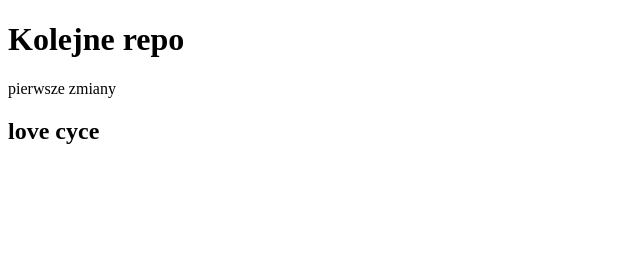
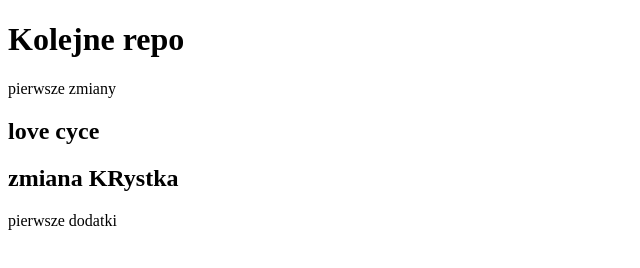
Before and after one commit to 777krystek95/Repo2, a plain HTML site: page index.html in a window 1280 px wide. Shown: the whole page, without its empty margins (0-640 px from the left). Drawn offline with Linux system fonts and the light colour scheme.

Commit message:
pierwszy commit krystka

```diff
--- a/index.html
+++ b/index.html
@@ -11,6 +11,9 @@
     <p>pierwsze zmiany</p>
     <h2>love cyce</h2>
 
+    <h2>zmiana KRystka</h2>
+    <p>pierwsze dodatki</p>
+
 
 
 
```
